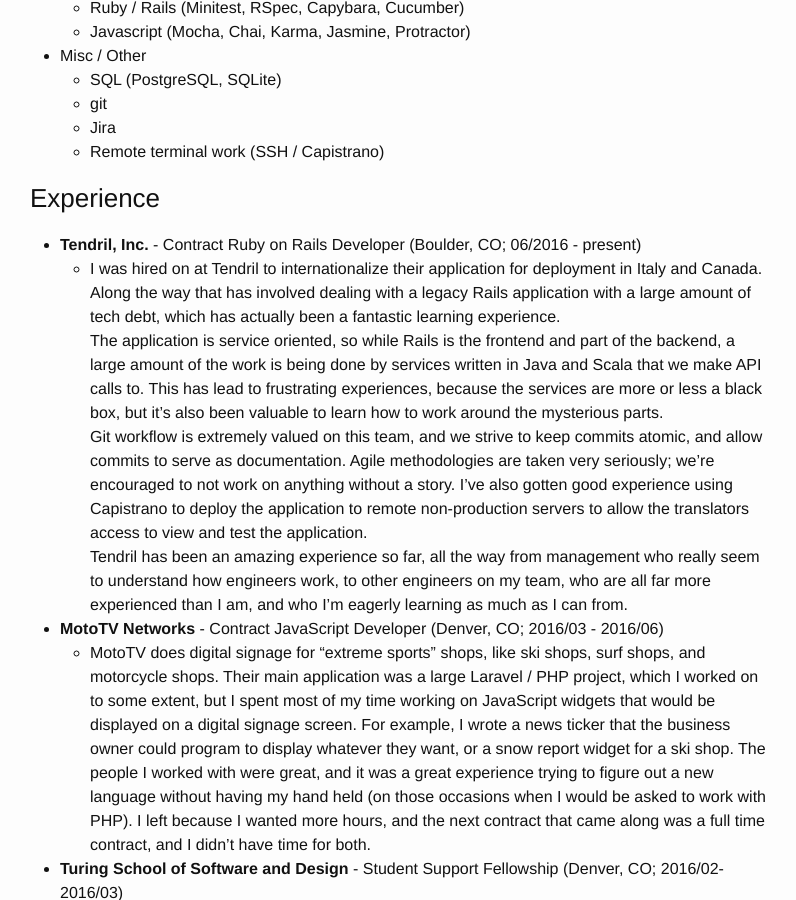
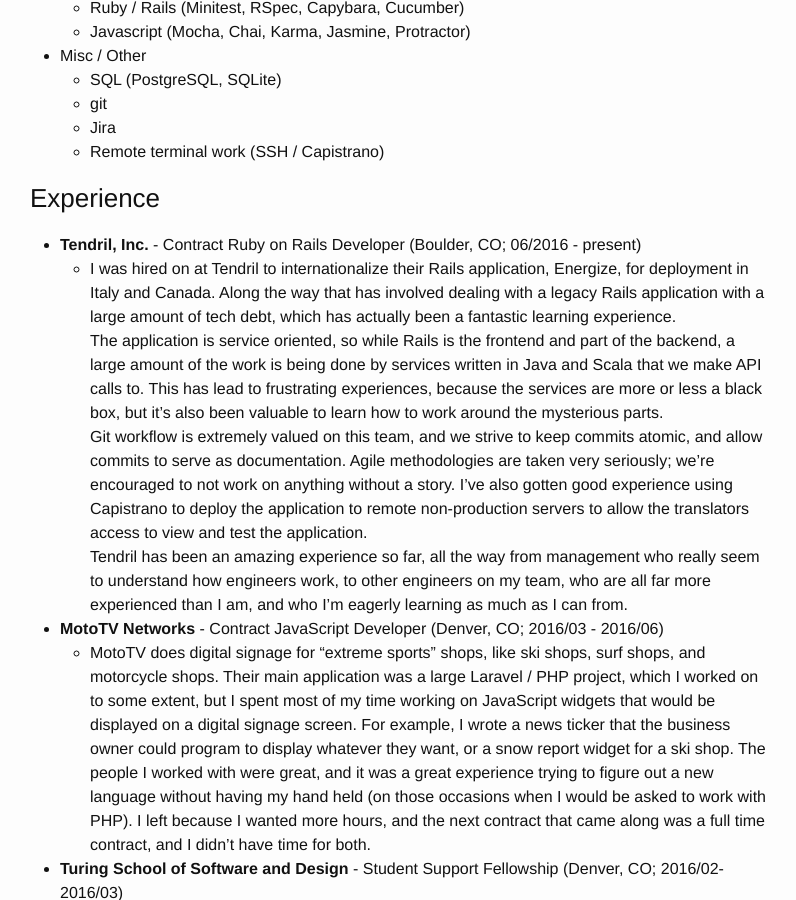
Before and after one commit to jbrr/jbrr.github.io, a Jekyll site: the page built from cv.md, in a window 1280 px wide and 900 px high, scrolled down 549 px. Shown: the whole window, without its empty margins (240-1036 px from the left). Built offline with Jekyll 4.4.1, drawn with Linux system fonts in a browser that asks for light colours.

Commit message:
Clarification

```diff
--- a/cv.md
+++ b/cv.md
@@ -28,7 +28,7 @@
 
 ### Experience
 * **Tendril, Inc.** - Contract Ruby on Rails Developer (Boulder, CO; 06/2016 - present)
-  * I was hired on at Tendril to internationalize their application for deployment in Italy and Canada. Along the way that has involved dealing with a legacy Rails application with a large amount of tech debt, which has actually been a fantastic learning experience.
+  * I was hired on at Tendril to internationalize their Rails application, Energize, for deployment in Italy and Canada. Along the way that has involved dealing with a legacy Rails application with a large amount of tech debt, which has actually been a fantastic learning experience.
   The application is service oriented, so while Rails is the frontend and part of the backend, a large amount of the work is being done by services written in Java and Scala that we make API calls to. This has lead to frustrating experiences, because the services are more or less a black box, but it's also been valuable to learn how to work around the mysterious parts.
   Git workflow is extremely valued on this team, and we strive to keep commits atomic, and allow commits to serve as documentation. Agile methodologies are taken very seriously; we're encouraged to not work on anything without a story. I've also gotten good experience using Capistrano to deploy the application to remote non-production servers to allow the translators access to view and test the application.
   Tendril has been an amazing experience so far, all the way from management who really seem to understand how engineers work, to other engineers on my team, who are all far more experienced than I am, and who I'm eagerly learning as much as I can from.
```
